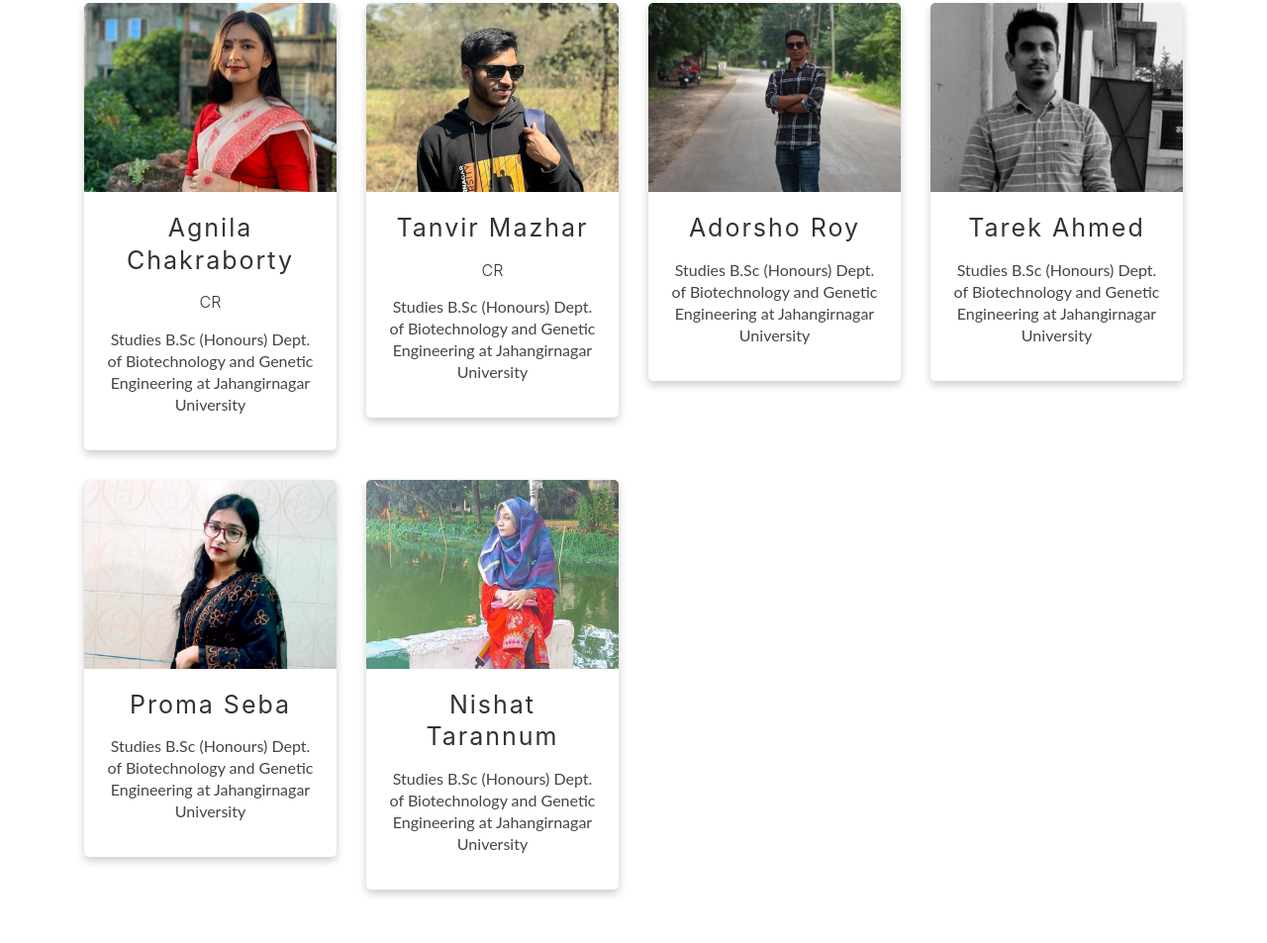
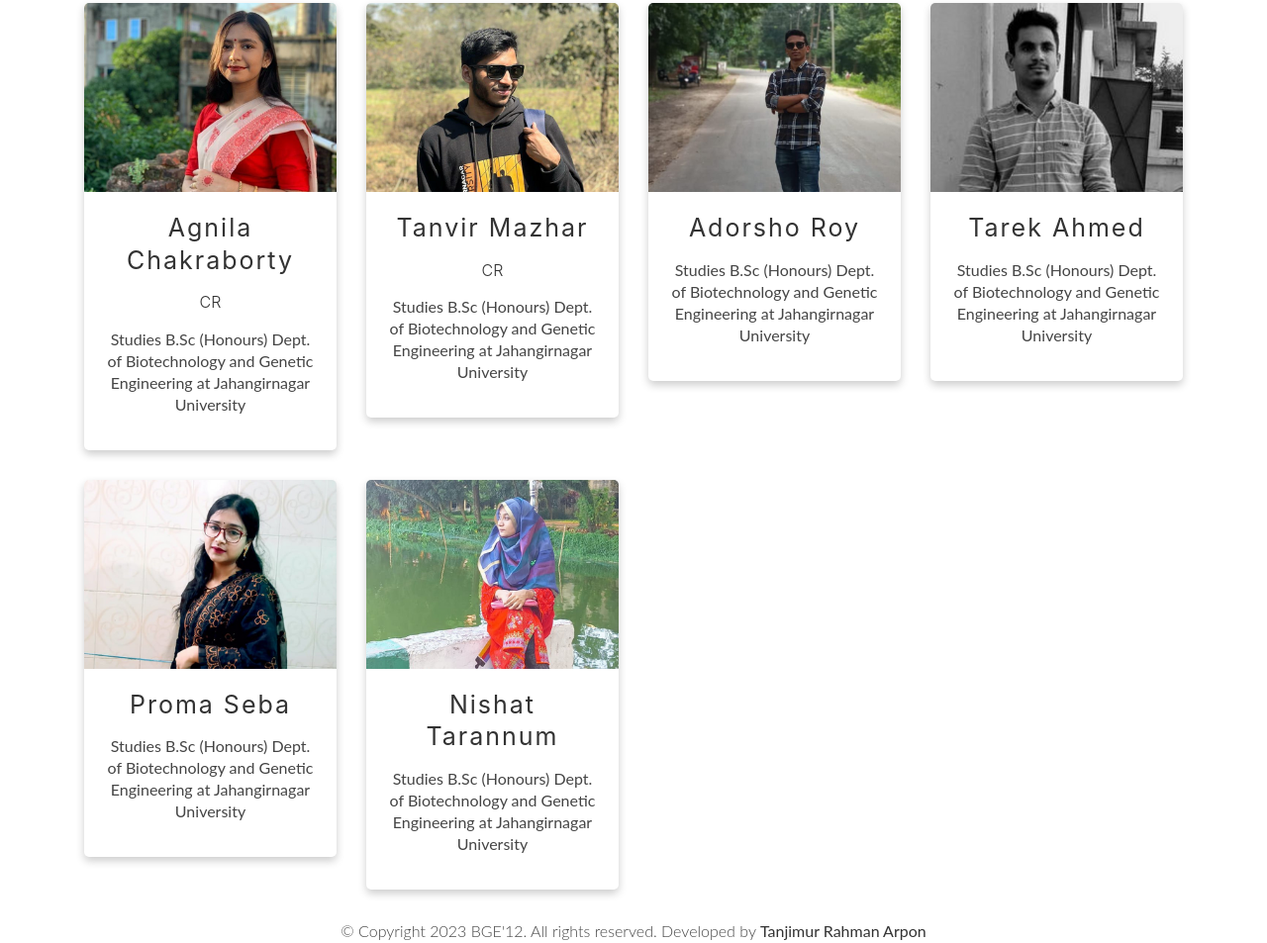
Before and after one commit to bge12/bge12.github.io, a plain HTML site: page contact.html in a window 1280 px wide. Shown: the part 227-1180 px from the top of the page at 99% size. Before the commit the page ends 1156 px from the top, so only its background shows below. Drawn offline with Linux system fonts and the light colour scheme.

Commit message:
Update contact.html

```diff
--- a/contact.html
+++ b/contact.html
@@ -491,7 +491,11 @@ img {
   </div>
 </div>
 <!-- Team #2 End -->
-
+   <footer style="text-align: center;">
+  <p class="cp-text">
+      © Copyright 2023 BGE'12. All rights reserved. Developed by <a href="https://www.facebook.com/arpon.tanjimur/">Tanjimur Rahman Arpon</a>
+  </p>
+  </footer>
   <!--JS Scripts-->
   <script src="js/jquery.min.js"></script>
   <script src="js/popper.js"></script>
```
